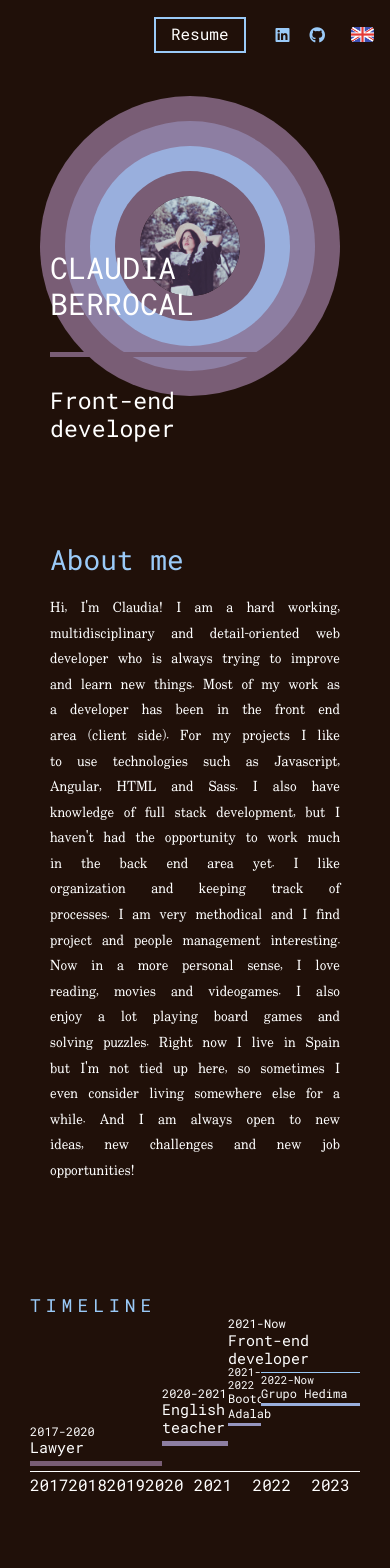
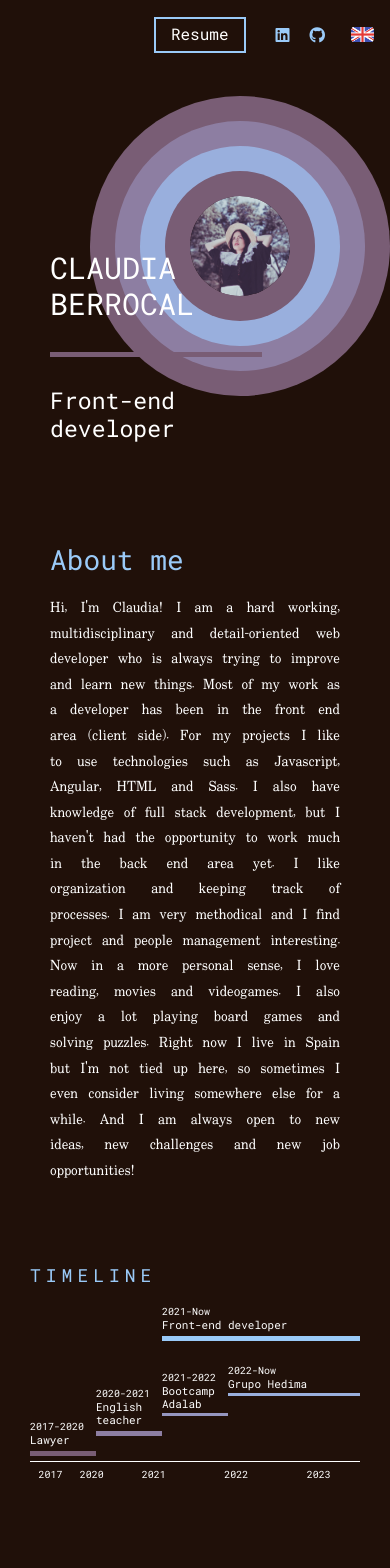
Before and after one commit to claudiabg-c/my-dev-portfolio, an Angular app: page /#/en/home in a window 390 px wide. Shown: the top 1568 px of the page. Built offline with nearby package versions, Linux system fonts and the light colour scheme.

Commit message:
Update mobile responsive styles

```diff
--- a/src/app/components/about/about.component.html
+++ b/src/app/components/about/about.component.html
@@ -48,13 +48,13 @@
             </li>
         </ul>
         <ul class="timeline-years">
-            <li class="2017">2017</li>
-            <li class="2018">2018</li>
-            <li class="2019">2019</li>
-            <li class="2020">2020</li>
-            <li class="2021">2021</li>
-            <li class="2022">2022</li>
-            <li class="2023">2023</li>
+            <li class="year-2017">2017</li>
+            <li class="year-2018">2018</li>
+            <li class="year-2019">2019</li>
+            <li class="year-2020">2020</li>
+            <li class="year-2021">2021</li>
+            <li class="year-2022">2022</li>
+            <li class="year-2023">2023</li>
         </ul>
     </section>
 </section>
--- a/src/app/components/about/about.component.scss
+++ b/src/app/components/about/about.component.scss
@@ -246,7 +246,59 @@
             grid-column: 1/2;
             width: 100%;
             margin: 30px;
-            padding: 60px 0 0;
+            padding: 30px 0 0;
+            .title {
+                padding-bottom: 20px;
+            }
+            ul {
+                &.timeline-professions {
+                    li {
+                        &.lawyer {
+                            grid-column: 1/3;
+                        }
+                        &.teacher {
+                            grid-column: 3/5;
+                        }
+                        &.developer {
+                            grid-column: 5/8;
+                        }
+                        h3 {
+                            font-size: 10px;
+                        }
+                        h4 {
+                            font-size: 11px;
+                        }
+                    }
+                }
+                &.timeline-experience {
+                    li {
+                        &.bootcamp {
+                            grid-column: 5/6;
+                            width: 100%;
+                        }
+                        &.job {
+                            grid-column: 6/8;
+                            left: 0;
+                            width: 100%;
+                        }
+                        h5 {
+                            font-size: 10px;
+                        }
+                        h6 {
+                            font-size: 11px;
+                        }
+                    }
+                }
+                &.timeline-years {
+                    grid-template-columns: repeat(2, 1fr) repeat(3, 2fr);
+                    li {
+                        font-size: 10px;
+                        &.year-2018, &.year-2019 {
+                            display: none;
+                        }
+                    }
+                }
+            }
         }
     }
 }
--- a/src/app/components/header/header.component.scss
+++ b/src/app/components/header/header.component.scss
@@ -207,5 +207,8 @@
                 max-width: 100%;
             }
         }
+        .header-img {
+            padding-right: 0;
+        }
     }
 }
```
